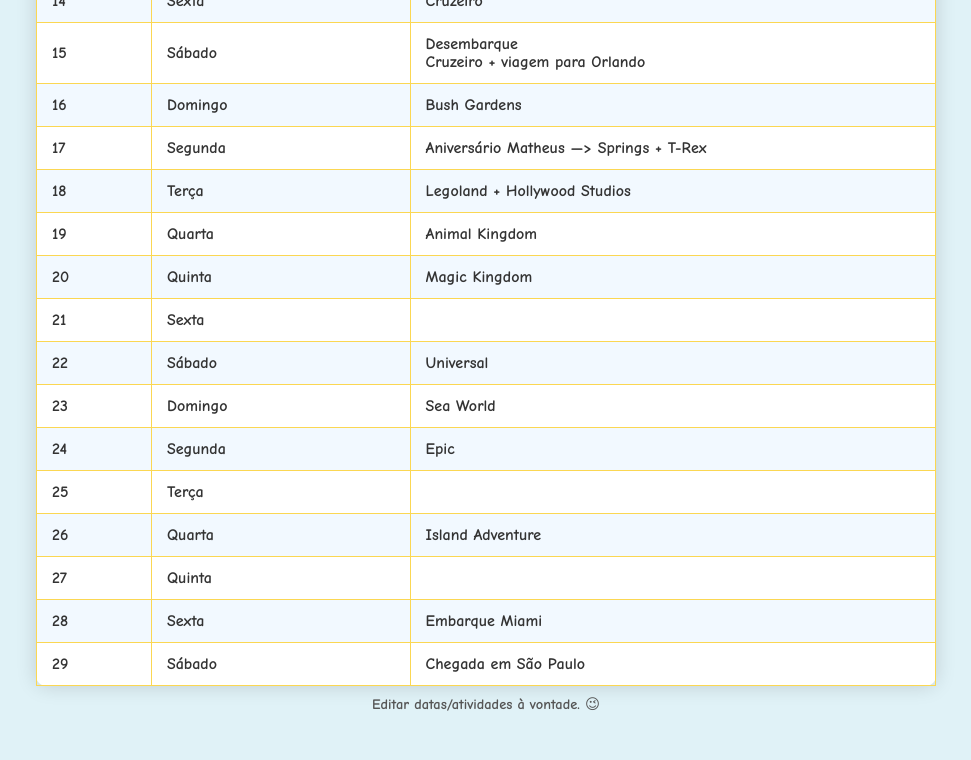
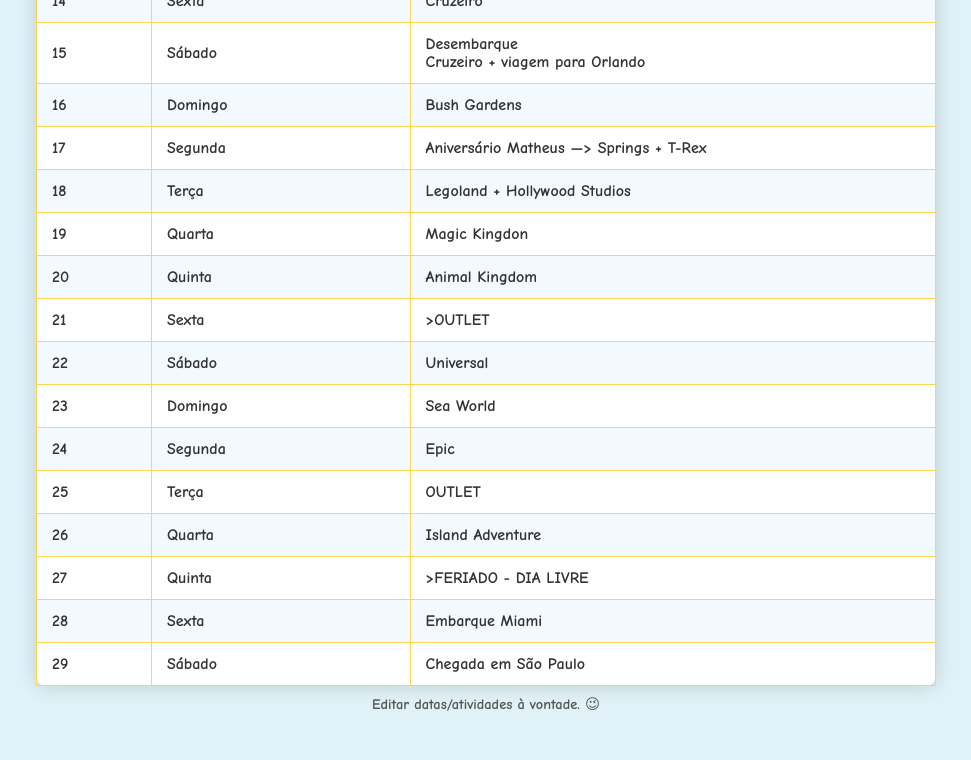
Before and after one commit to thiagoadomingues/viagem-orlando, a website: page index.html in a window 1280 px wide. Shown: the part 515-1275 px from the top of the page, without its empty margins (154-1125 px from the left). Drawn offline with Linux system fonts and the light colour scheme; no server answers.

Commit message:
Add files via upload

```diff
--- a/index.html
+++ b/index.html
@@ -136,17 +136,17 @@
             <tr>
                 <td contenteditable="true">19</td>
                 <td contenteditable="true">Quarta</td>
-                <td contenteditable="true">Animal Kingdom</td>
+                <td contenteditable="true">Magic Kingdon</td>
             </tr>
             <tr>
                 <td contenteditable="true">20</td>
                 <td contenteditable="true">Quinta</td>
-                <td contenteditable="true">Magic Kingdom</td>
+                <td contenteditable="true">Animal Kingdom</td>
             </tr>
             <tr>
                 <td contenteditable="true">21</td>
                 <td contenteditable="true">Sexta</td>
-                <td contenteditable="true"><br></td>
+                <td contenteditable="true">>OUTLET</td>
             </tr>
             <tr>
                 <td contenteditable="true">22</td>
@@ -166,7 +166,7 @@
             <tr>
                 <td contenteditable="true">25</td>
                 <td contenteditable="true">Terça</td>
-                <td contenteditable="true"></td>
+                <td contenteditable="true">OUTLET</td>
             </tr>
             <tr>
                 <td contenteditable="true">26</td>
@@ -176,7 +176,7 @@
             <tr>
                 <td contenteditable="true">27</td>
                 <td contenteditable="true">Quinta</td>
-                <td contenteditable="true"></td>
+                <td contenteditable="true">>FERIADO - DIA LIVRE</td>
             </tr>
             <tr>
                 <td contenteditable="true">28</td>
```
